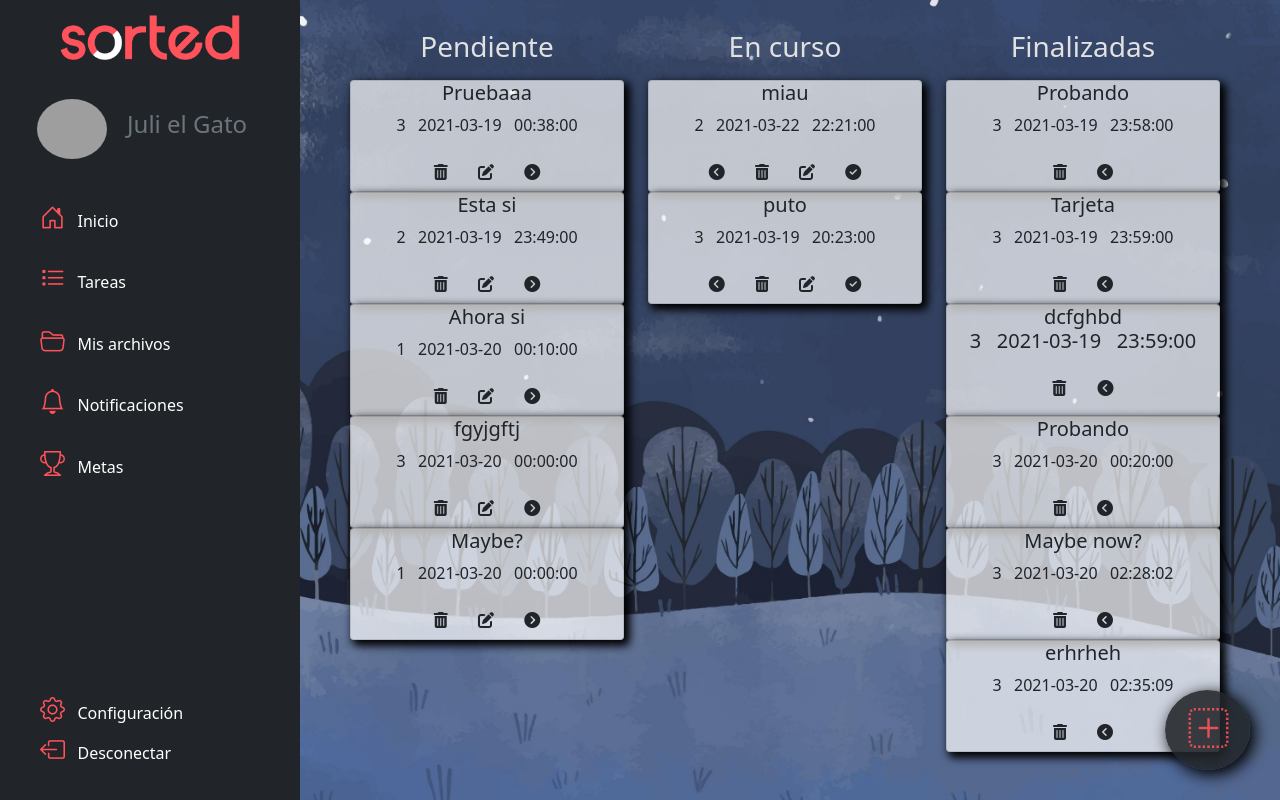
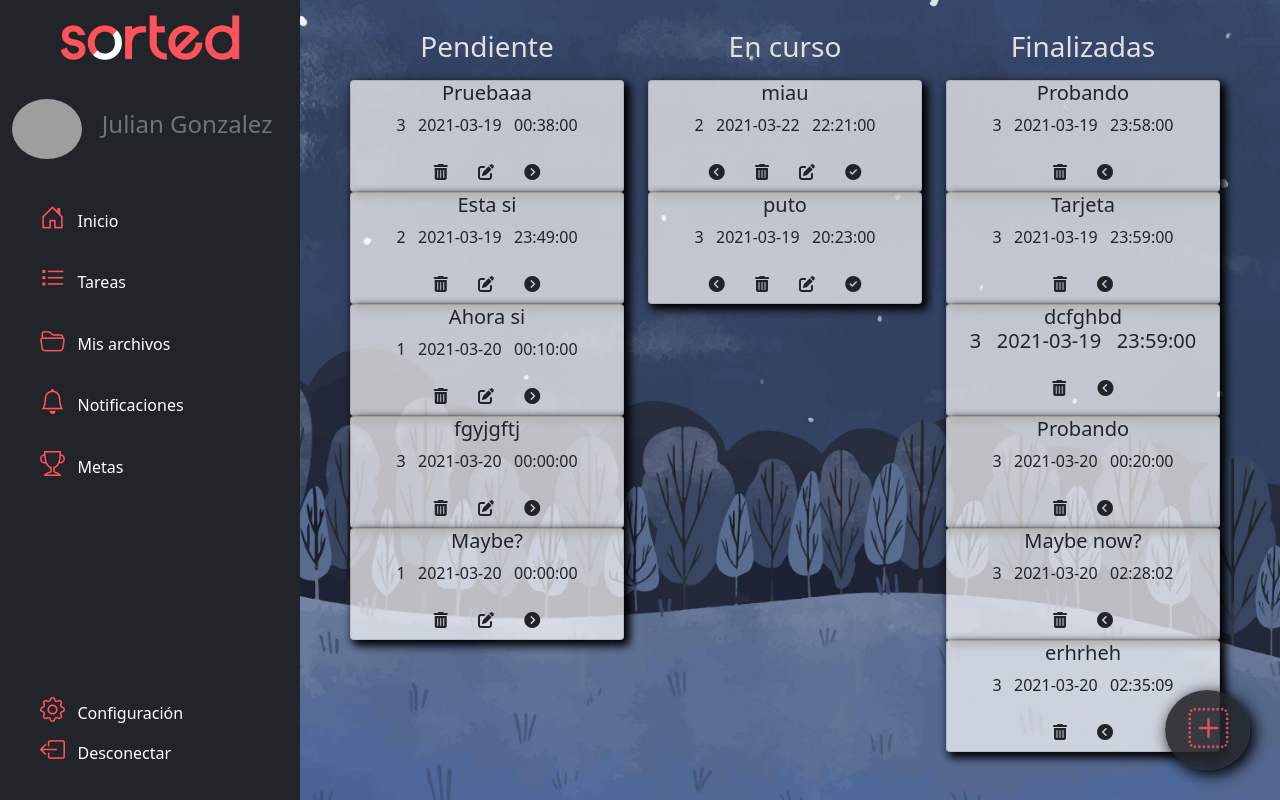
Before and after one commit to Julix8/Proyecto-ASIR, a PHP site: page /tareas.php in a window 1280 px wide. Run offline with PHP 8.4, Linux system fonts and the light colour scheme; a user stored in the database is signed in; data comes from the database, SQL or seed files in the repository; some libraries are stand-ins or nearby versions; grey boxes are pictures that could not be loaded.

Commit message:
Nombre en tareas

```diff
--- a/tareas.php
+++ b/tareas.php
@@ -86,7 +86,7 @@ $count3 = mysqli_num_rows($result3);
 				<img class="logo" src="img/sorted.png">
 				<div class="py-4 mb-3">
 					<img src="img/person1.jpg" class="mr-3 rounded-circle imagen">
-					<span class="nombre fs-4 mx-3 text-muted">Juli el Gato</span>
+					<span class="nombre fs-4 mx-3 text-muted"><?php echo $nombre;?></span>
 				</div>
 			</div>
 			<ul>
```
